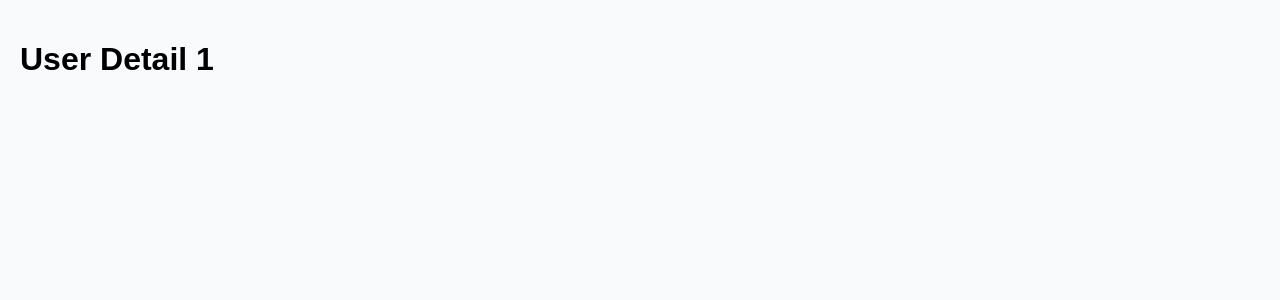
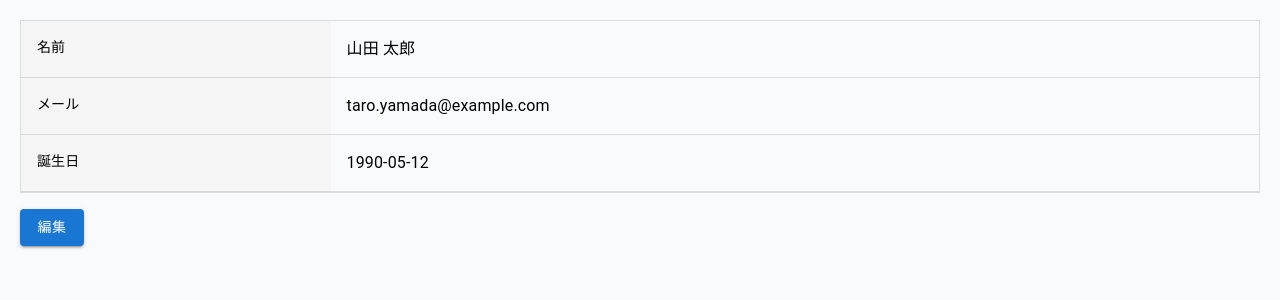
Before and after one commit to tetsumaru-tech/portfolio-react-admin-system, a React (Vite) app: page /users/1 in a window 1280 px wide. Shown: the top 300 px of the page. Built offline with nearby package versions, Linux system fonts and the light colour scheme.

Commit message:
詳細画面を作成

```diff
--- a/src/features/user/components/UserList.tsx
+++ b/src/features/user/components/UserList.tsx
@@ -55,6 +55,9 @@ export function UserList({ users }: UserListProps) {
                     color="primary"
                     sx={{ mr: 1 }}
                     size="small"
+                    onClick={(e) => {
+                      e.stopPropagation();
+                    }}
                   >
                     編集
                   </Button>
--- a/src/pages/UserDetailPage.tsx
+++ b/src/pages/UserDetailPage.tsx
@@ -1,10 +1,64 @@
 import { useParams } from 'react-router-dom';
+import { users } from '@/features/user/types';
+import { Grid, Typography, Paper, Box, Button } from '@mui/material';
+import { useNavigate } from 'react-router-dom';
 
 export default function UserDetailPage() {
-  const { id } = useParams();
+  const { id } = useParams<{ id: string }>();
+  const userId = Number(id);
+
+  const user = users.find((u) => u.id === userId);
+  if (!user) return;
+
+  const girdItemStyleLabel = {
+    backgroundColor: '#f5f5f5',
+    p: 2,
+    borderBottom: 1,
+    borderColor: 'divider',
+  };
+  const girdItemStyleValue = {
+    p: 2,
+    borderBottom: 1,
+    borderColor: 'divider',
+  };
+  const navigate = useNavigate();
+
   return (
     <>
-      <h1>User Detail {id}</h1>
+      <Box border={1} borderColor="divider">
+        {[
+          { label: '名前', value: `${user.lastName} ${user.firstName}` },
+          { label: 'メール', value: user.email },
+          { label: '誕生日', value: user.birthday },
+        ].map((row, i, rows) => (
+          <Grid
+            container
+            key={i}
+            sx={{
+              '&:hover': {
+                backgroundColor: '#cacaca',
+              },
+            }}
+          >
+            <Grid size={{ xs: 12, md: 3 }} sx={girdItemStyleLabel}>
+              <Typography variant="subtitle2">{row.label}</Typography>
+            </Grid>
+            <Grid size={{ xs: 12, md: 9 }} sx={girdItemStyleValue}>
+              <Typography>{row.value}</Typography>
+            </Grid>
+          </Grid>
+        ))}
+      </Box>
+      <Button
+        variant="contained"
+        color="primary"
+        sx={{ mt: 2 }}
+        onClick={() => {
+          navigate(`/users/${user.id}/edit`);
+        }}
+      >
+        編集
+      </Button>
     </>
   );
 }
```
